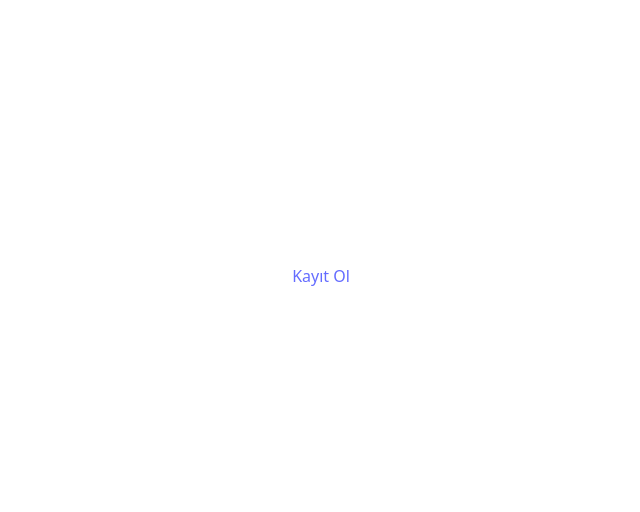
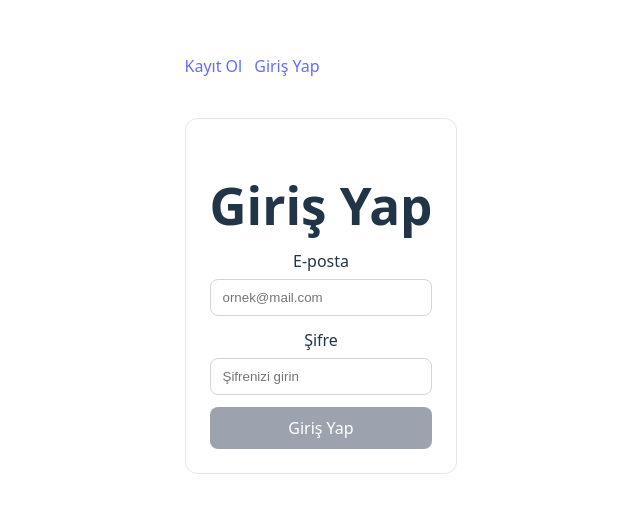
Before and after one commit to yasinumitd/auth-task, a React (Vite) app: page /login in a window 1280 px wide. Before the commit this address had no page. Shown: the part 116-628 px from the top of the page, without its empty margins (319-959 px from the left). Built offline with nearby package versions, Linux system fonts and the light colour scheme.

Commit message:
login page created

```diff
--- a/src/App.tsx
+++ b/src/App.tsx
@@ -1,16 +1,19 @@
 import { Routes, Route, Link, Navigate } from 'react-router-dom'
 import Register from './pages/Register'
+import Login from './pages/Login'
 import './App.css'
 
 function App() {
   return (
     <div style={{ padding: 16 }}>
-      <nav style={{ marginBottom: 16 }}>
+      <nav style={{ marginBottom: 16, display: 'flex', gap: 12 }}>
         <Link to="/register">Kayıt Ol</Link>
+        <Link to="/login">Giriş Yap</Link>
       </nav>
       <Routes>
         <Route path="/" element={<Navigate to="/register" replace />} />
         <Route path="/register" element={<Register />} />
+        <Route path="/login" element={<Login />} />
       </Routes>
     </div>
   )
--- /dev/null
+++ b/src/pages/Login.tsx
@@ -0,0 +1,107 @@
+import { useState, type FormEvent } from 'react'
+import { signInWithEmailAndPassword } from 'firebase/auth'
+import { FirebaseError } from 'firebase/app'
+import { auth } from '../firebase'
+
+function isValidEmail(email: string): boolean {
+  const emailRegex = /^[^\s@]+@[^\s@]+\.[^\s@]+$/
+  return emailRegex.test(email)
+}
+
+export default function Login() {
+  const [email, setEmail] = useState('')
+  const [password, setPassword] = useState('')
+
+  const [touched, setTouched] = useState({ email: false, password: false })
+  const [isSubmitting, setIsSubmitting] = useState(false)
+  const [authError, setAuthError] = useState('')
+
+  const emailError = (touched.email || email.trim() !== '') && !isValidEmail(email) ? 'Geçerli bir e-posta girin.' : ''
+  const passwordError = (touched.password || password !== '') && password.trim() === '' ? 'Şifre gerekli.' : ''
+
+  const canSubmit = isValidEmail(email) && password.trim() !== ''
+
+  const mapAuthError = (error: unknown): string => {
+    const code = (error as FirebaseError)?.code
+    switch (code) {
+      case 'auth/invalid-credential':
+      case 'auth/wrong-password':
+        return 'E-posta veya şifre hatalı.'
+      case 'auth/user-not-found':
+        return 'Bu e-posta ile kayıtlı kullanıcı bulunamadı.'
+      case 'auth/invalid-email':
+        return 'Geçerli bir e-posta girin.'
+      case 'auth/too-many-requests':
+        return 'Çok fazla başarısız deneme yapıldı. Lütfen daha sonra tekrar deneyin.'
+      case 'auth/user-disabled':
+        return 'Bu kullanıcı hesabı devre dışı bırakılmış.'
+      default:
+        return (error as { message?: string }).message ?? 'Giriş başarısız oldu.'
+    }
+  }
+
+  const handleSubmit = async (event: FormEvent<HTMLFormElement>) => {
+    event.preventDefault()
+    if (!canSubmit || isSubmitting) return
+
+    setAuthError('')
+    setIsSubmitting(true)
+    try {
+      await signInWithEmailAndPassword(auth, email, password)
+      setEmail('')
+      setPassword('')
+      setTouched({ email: false, password: false })
+    } catch (error: unknown) {
+      setAuthError(mapAuthError(error))
+    } finally {
+      setIsSubmitting(false)
+    }
+  }
+
+  return (
+    <div style={{ maxWidth: 420, margin: '40px auto', padding: 24, border: '1px solid #e5e7eb', borderRadius: 12 }}>
+      <h1 style={{ marginBottom: 16 }}>Giriş Yap</h1>
+      <form onSubmit={handleSubmit} style={{ display: 'grid', gap: 12 }}>
+        <label style={{ display: 'grid', gap: 6 }}>
+          <span>E-posta</span>
+          <input
+            type="email"
+            value={email}
+            onChange={(e) => setEmail(e.target.value)}
+            onBlur={() => setTouched((t) => ({ ...t, email: true }))}
+            placeholder="ornek@mail.com"
+            aria-invalid={!!emailError}
+            style={{ padding: '10px 12px', borderRadius: 8, border: '1px solid #d1d5db' }}
+          />
+          {emailError && <span style={{ color: '#b91c1c', fontSize: 13 }}>{emailError}</span>}
+        </label>
+
+        <label style={{ display: 'grid', gap: 6 }}>
+          <span>Şifre</span>
+          <input
+            type="password"
+            value={password}
+            onChange={(e) => setPassword(e.target.value)}
+            onBlur={() => setTouched((t) => ({ ...t, password: true }))}
+            placeholder="Şifrenizi girin"
+            aria-invalid={!!passwordError}
+            style={{ padding: '10px 12px', borderRadius: 8, border: '1px solid #d1d5db' }}
+          />
+          {passwordError && <span style={{ color: '#b91c1c', fontSize: 13 }}>{passwordError}</span>}
+        </label>
+
+        {authError && (
+          <div role="alert" style={{ color: '#b91c1c', fontSize: 13 }}>{authError}</div>
+        )}
+
+        <button
+          type="submit"
+          disabled={!canSubmit || isSubmitting}
+          style={{ padding: '10px 14px', borderRadius: 8, background: !canSubmit || isSubmitting ? '#9ca3af' : '#111827', color: 'white', border: 'none' }}
+        >
+          {isSubmitting ? 'Giriş Yapılıyor…' : 'Giriş Yap'}
+        </button>
+      </form>
+    </div>
+  )
+}
```
